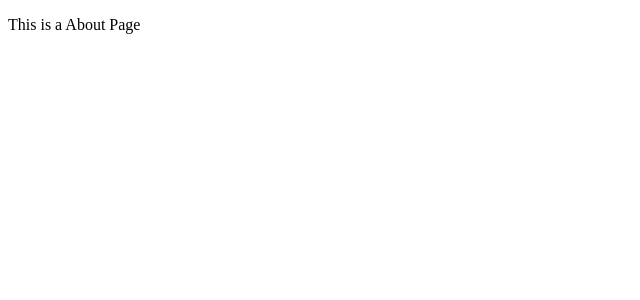
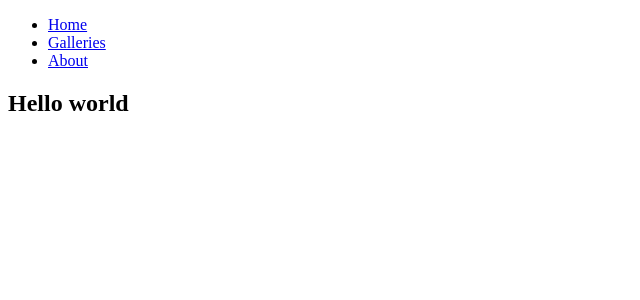
Before and after one commit to frameiteasy/photo-gallery, a React (Create React App) app: page /about in a window 1280 px wide. Shown: the top 300 px of the page, without its empty margins (0-640 px from the left). Built offline with nearby package versions, Linux system fonts and the light colour scheme.

Commit message:
adding navbar

```diff
--- a/package.json
+++ b/package.json
@@ -14,6 +14,7 @@
     "cra-template": "1.1.2",
     "react": "^17.0.2",
     "react-dom": "^17.0.2",
+    "react-icons": "^4.3.1",
     "react-router": "^5.2.1",
     "react-router-dom": "^5.3.0",
     "react-scripts": "4.0.3",
--- a/src/App.jsx
+++ b/src/App.jsx
@@ -3,11 +3,13 @@ import { BrowserRouter, Route } from 'react-router-dom';
 import LandingPage from './pages/LandingPage/LandingPage.jsx'
 import GalleriesPage from './pages/GalleriesPage/GalleriesPage.jsx';
 import AboutPage from './pages/AboutPage/AboutPage.jsx';
+import Navbar from './components/Navbar/Navbar.jsx'
 
 export default function App() {
   return(
     <BrowserRouter>
       <>
+        <Navbar/>
         <Route exact path="/" component={LandingPage}/>
         <Route path="/galleries" component={GalleriesPage}/>
         <Route path="/about" component={AboutPage}/>
--- /dev/null
+++ b/src/components/HelloWorld/HelloWorld.jsx
@@ -0,0 +1,5 @@
+const HelloWorld = () => (
+  <h2>Hello world</h2>
+)
+
+export default HelloWorld;
--- /dev/null
+++ b/src/components/Navbar/Navbar.jsx
@@ -0,0 +1,27 @@
+import React from 'react';
+import { NavbarData } from './NavbarData';
+import { Link } from 'react-router-dom';
+
+function Navbar() {
+  return (
+    <>
+      <nav>
+        <ul>
+          {
+            NavbarData.map((item, index) => {
+              return (
+                <li key={index}>
+                  <Link to={item.path}>
+                    <span>{item.title}</span>
+                  </Link>
+                </li>
+              )
+            })
+          }
+        </ul>
+      </nav>
+    </>
+  )
+}
+
+export default Navbar;
--- /dev/null
+++ b/src/components/Navbar/NavbarData.jsx
@@ -0,0 +1,17 @@
+export const NavbarData = [
+  {
+    title: 'Home',
+    path: '/',
+    cName: 'nav-text'
+  },
+  {
+    title: 'Galleries',
+    path: '/galleries',
+    cName: 'nav-text'
+  },
+  {
+    title: 'About',
+    path: '/about',
+    cName: 'nav-text'
+  }
+]
--- a/src/pages/AboutPage/AboutPage.jsx
+++ b/src/pages/AboutPage/AboutPage.jsx
@@ -1,7 +1,8 @@
 import React from 'react';
+import HelloWorld from '../../components/HelloWorld/HelloWorld';
 
 const AboutPage = () => (
-  <p>This is a About Page</p>
+  <HelloWorld/>
 );
 
 export default AboutPage;
```
Also changed, not shown: src/components/Navbar/Navbar.css (added).
